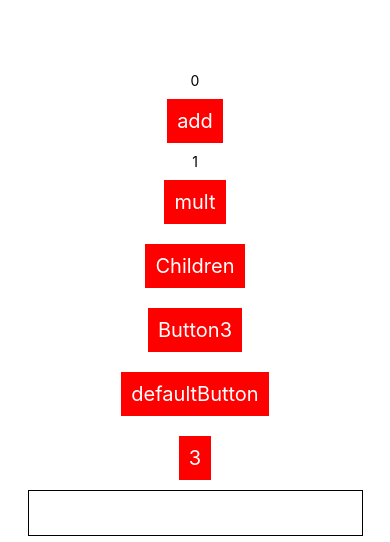
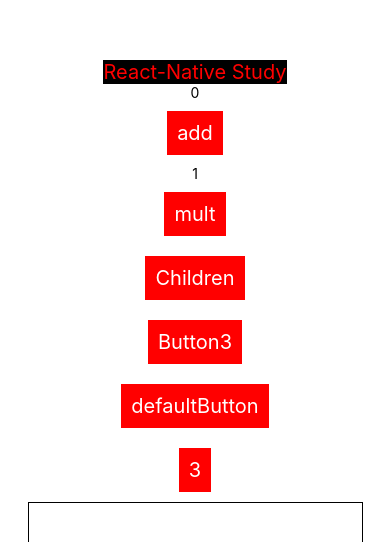
Before and after one commit to ArtemisDicoTiar/rn_study, a React Native app: screen / in a window 390 px wide. Shown: the part 118-660 px from the top of the page. Built offline with nearby package versions, Linux system fonts and the light colour scheme.

Commit message:
stylesheet applied

```diff
--- a/src/App.js
+++ b/src/App.js
@@ -9,7 +9,7 @@
     const [multiple, setMultiple] = useState(1)
     return (
         <View style={styles.container}>
-
+            <Text style={styles.errorText}>React-Native Study</Text>
             <StatusBar style="auto"/>
             <Text>{addition}</Text>
             <MyButton title="add" onPress={() => setAddition(addition + 2)}/>
@@ -42,4 +42,10 @@
         alignItems: 'center',
         justifyContent: 'center',
     },
+    errorText: {
+        backgroundColor: 'black',
+        color: 'red',
+        fontSize: 20
+    }
+
 });
```
Lines whose indentation alone changed are shown as unchanged.
